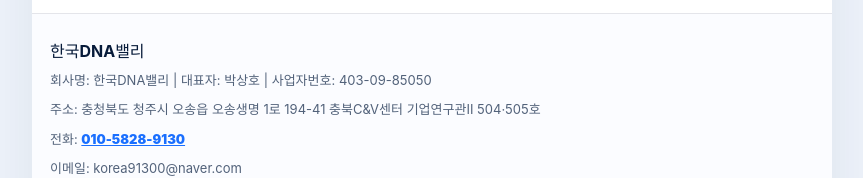
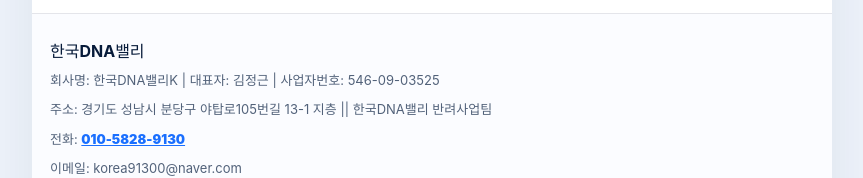
Before and after one commit to mkt-jaehoon/DNA-VALLEY, a React (Vite) app: page / in a window 1280 px wide. Shown: the part 6181-6359 px from the top of the page, without its empty margins (208-1071 px from the left). Built offline with nearby package versions, Linux system fonts and the light colour scheme.

Commit message:
Update company information in footer

```diff
--- a/src/App.tsx
+++ b/src/App.tsx
@@ -597,11 +597,9 @@
 
       <footer>
         <strong>한국DNA밸리</strong>
-        <p>회사명: 한국DNA밸리 | 대표자: 박상호 | 사업자번호: 403-09-85050</p>
+               <p>회사명: 한국DNA밸리K | 대표자: 김정근 | 사업자번호: 546-09-03525</p>
         <p>
-          주소: 충청북도 청주시 오송읍 오송생명 1로 194-41 충북C&V센터
-          기업연구관II 504·505호
-        </p>
+          주소: 경기도 성남시 분당구 야탑로105번길 13-1 지층 || 한국DNA밸리 반려사업팀 </p>
         <p>
           전화: <a href="tel:01058289130">{salesPhone}</a>
         </p>
```
